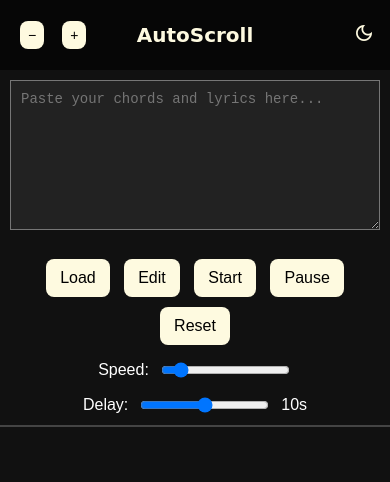
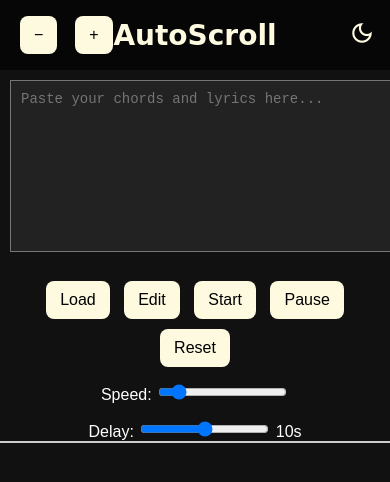
Before and after one commit to srikta/autoscroll, a plain HTML site: page index.html in a window 390 px wide. Drawn offline with nearby package versions, Linux system fonts and the light colour scheme; a web font is replaced by a local one.

Commit message:
Refactor CSS for header and button styles
Added a hidden class for improved UI control and adjusted button styles.

```diff
--- a/style.css
+++ b/style.css
@@ -6,14 +6,17 @@ body {
   padding-top: 70px;
 }
 
-/* ================= HEADER ================= */
+/* 🔥 IMPORTANT FIX */
+.hidden {
+  display: none;
+}
+
+/* HEADER */
 .header {
   position: fixed;
   top: 0;
-  left: 0;
   width: 100%;
   height: 70px;
-
   z-index: 1000;
 
   display: flex;
@@ -24,15 +27,12 @@ body {
   backdrop-filter: blur(10px);
 }
 
-/* Title */
 .title {
   font-family: "Borel", cursive;
   font-size: 28px;
   color: #FEFAE0;
-  margin: 0;
 }
 
-/* Zoom */
 .zoom-header {
   position: absolute;
   left: 15px;
@@ -40,7 +40,6 @@ body {
   gap: 8px;
 }
 
-/* Theme icon */
 .theme-control {
   position: absolute;
   right: 15px;
@@ -54,11 +53,11 @@ body {
 }
 
 #themeToggle:hover {
-  transform: scale(1.2);
+  transform: scale(1.0);
   color: #0A400C;
 }
 
-/* ================= INPUT ================= */
+/* INPUT */
 .input-section {
   padding: 10px;
 }
@@ -68,10 +67,9 @@ textarea {
   height: 150px;
   font-size: 14px;
   padding: 10px;
-  box-sizing: border-box;
 }
 
-/* ================= BUTTONS ================= */
+/* BUTTONS */
 .controls {
   text-align: center;
   margin: 10px 0;
@@ -86,12 +84,6 @@ button {
   background-color: #FEFAE0;
   border: none;
   border-radius: 8px;
-
-  transition: 0.2s;
-}
-
-.zoom-header button {
-  background-color: #FEFAE0;
 }
 
 button:hover {
@@ -103,23 +95,20 @@ button:active {
   transform: scale(0.96);
 }
 
-/* ================= CONTROL BAR ================= */
+button.active {
+  background-color: #0A400C;
+  color: #ffffff;
+}
+
+/* CONTROL BAR */
 .control-bar {
   display: flex;
   flex-direction: column;
   align-items: center;
   gap: 15px;
-  margin: 10px 0;
 }
 
-.speed-control,
-.delay-control {
-  display: flex;
-  align-items: center;
-  gap: 10px;
-}
-
-/* ================= DISPLAY ================= */
+/* DISPLAY */
 #displayContainer {
   height: calc(100vh - 200px);
   overflow-y: auto;
@@ -135,13 +124,12 @@ button:active {
   font-size: 22px;
   line-height: 1.7;
   max-width: 700px;
-  width: 100%;
 }
 
-/* ================= DARK MODE ================= */
+/* DARK MODE */
 .dark {
   background-color: #111;
-  color: #ffffff;
+  color: #fff;
 }
 
 .dark textarea {
@@ -149,22 +137,7 @@ button:active {
   color: #fff;
 }
 
-.dark #displayContainer {
-  border-top: 2px solid #444;
+/* 🔥 EXPAND DISPLAY WHEN INPUT HIDDEN */
+.input-hidden #displayContainer {
+  height: calc(100vh - 140px);
 }
-
-/* ================= MOBILE ================= */
-@media (max-width: 600px) {
-  .title {
-    font-size: 20px;
-  }
-
-  #themeToggle {
-    font-size: 22px;
-  }
-
-  .zoom-header button {
-    padding: 6px 8px;
-    font-size: 14px;
-  }
-}
```
